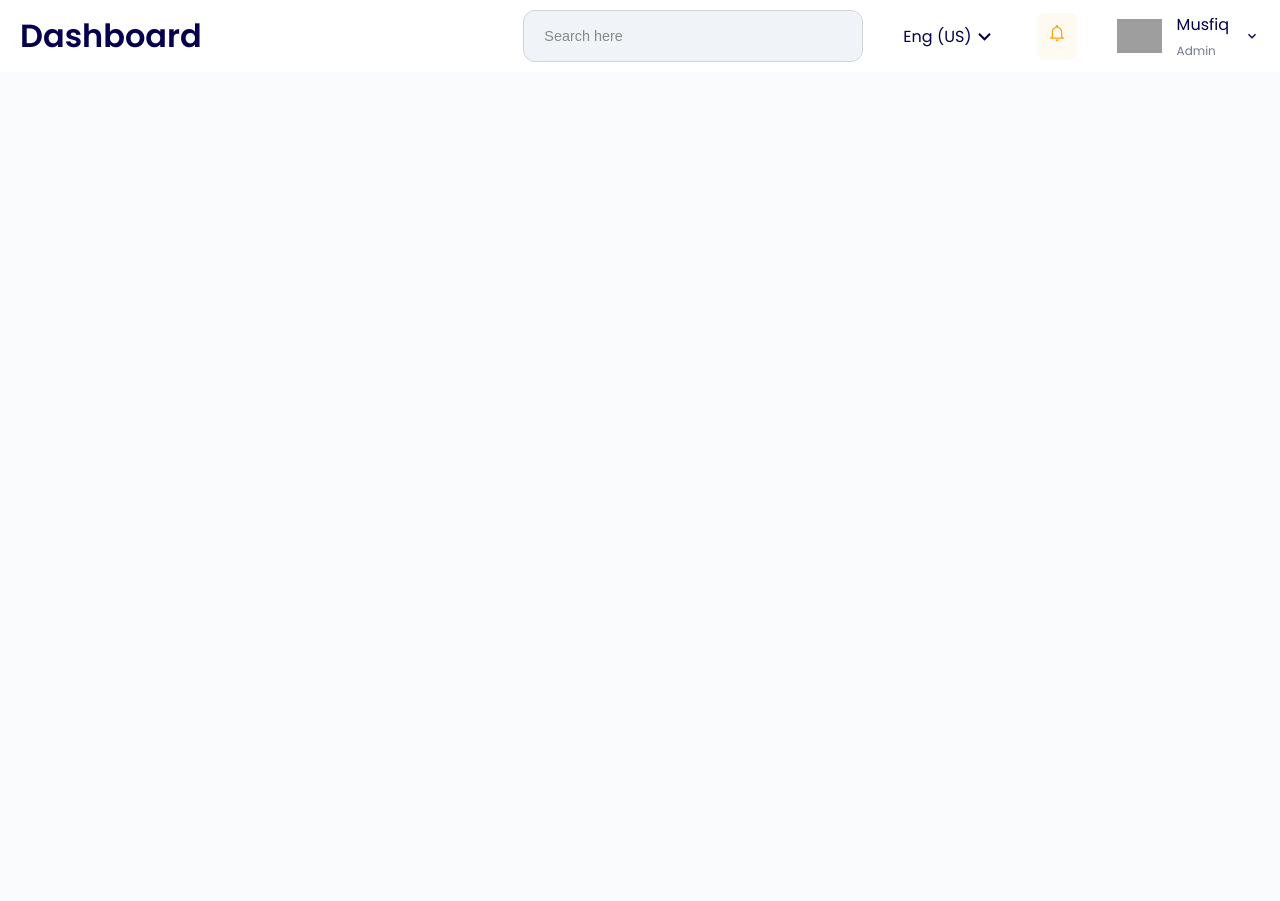
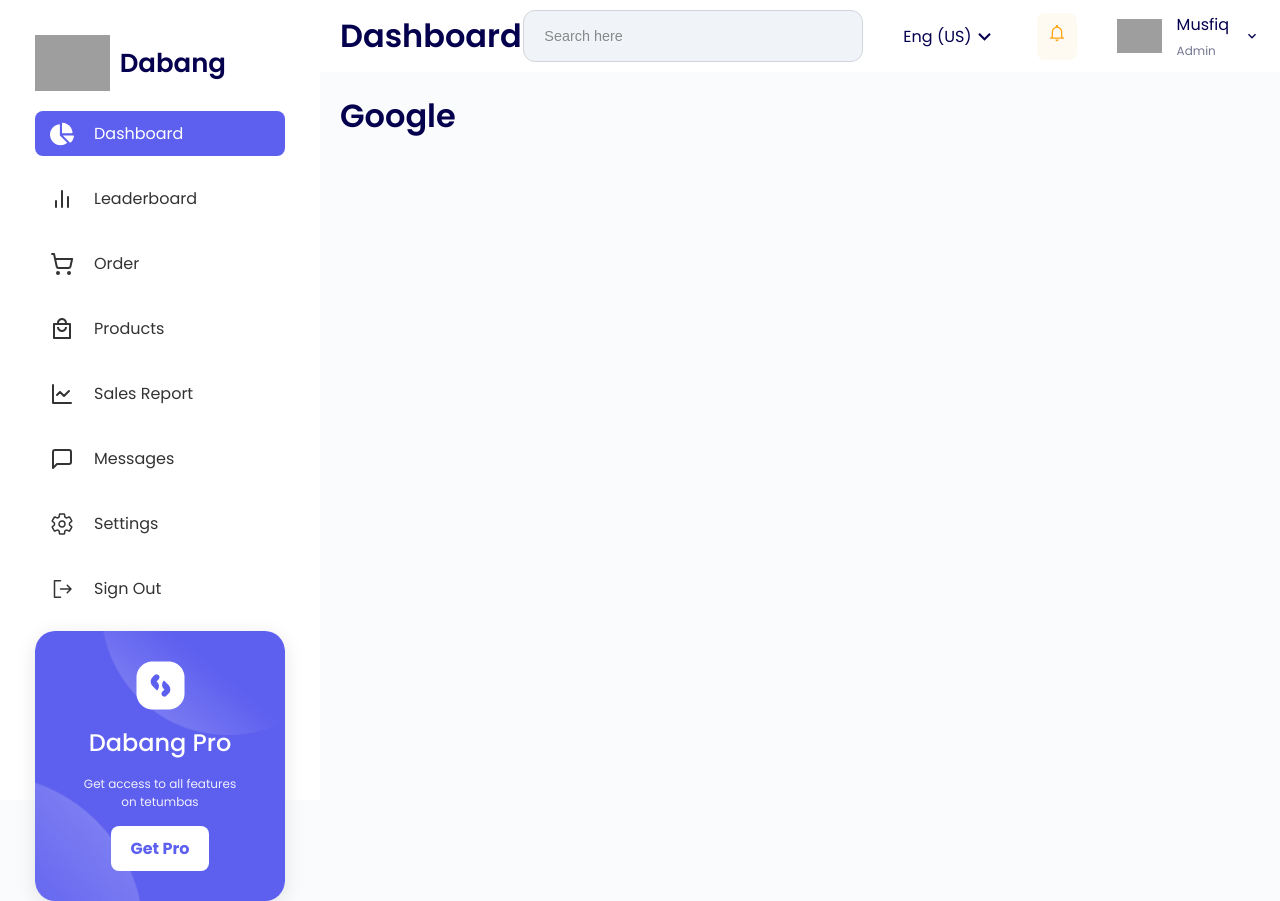
Before and after one commit to dev-yusupov/dashboard-app, a React (Create React App) app in the folder app/: page / in a window 1280 px wide. Before the commit the page ends 800 px from the top, so only its background shows below. Built offline with nearby package versions, Linux system fonts and the light colour scheme; grey boxes are pictures that could not be loaded.

Commit message:
Layout comleted

```diff
--- a/app/src/App.tsx
+++ b/app/src/App.tsx
@@ -1,47 +1,15 @@
 // App.tsx
 import { BrowserRouter as Router, Route, Routes } from 'react-router-dom';
-import { Helmet, HelmetProvider } from 'react-helmet-async';
-import { mainRoutes } from './routes/main-routes';
+import { HelmetProvider } from 'react-helmet-async';
 import NotFound from './pages/NotFound/NotFound';
-
-interface RouteWithHelmetProps {
-    name?: string;
-    component: React.FC;
-}
-
-const RouteWithHelmet: React.FC<RouteWithHelmetProps> = ({
-    // eslint-disable-next-line react/prop-types
-    name,
-    // eslint-disable-next-line react/prop-types
-    component: Component,
-}) => {
-    return (
-        <>
-            <Helmet>
-                <title>{name ? `${name} - Dabang` : 'Dabang'}</title>
-            </Helmet>
-            <Component />
-        </>
-    );
-};
+import DashboardLayout from './layouts/Dashboard';
 
 const App: React.FC = () => {
     return (
         <HelmetProvider>
             <Router>
                 <Routes>
-                    {mainRoutes.map((route, index) => (
-                        <Route
-                            key={index}
-                            path={route.path}
-                            element={
-                                <RouteWithHelmet
-                                    name={route.name}
-                                    component={route.component}
-                                />
-                            }
-                        />
-                    ))}
+                    <Route path="/" element={<DashboardLayout />} />
                     <Route path="*" element={<NotFound />} />
                 </Routes>
             </Router>
--- /dev/null
+++ b/app/src/layouts/Dashboard.module.css
@@ -0,0 +1,12 @@
+.dashboardLayout {
+    display: flex;
+    flex-direction: row;
+}
+.dashboardContent {
+    display: flex;
+    flex-direction: column;
+    width: 100%;
+}
+.mainContent {
+    padding: 20px;
+}
--- /dev/null
+++ b/app/src/layouts/Dashboard.tsx
@@ -0,0 +1,58 @@
+// Dashboard.tsx
+import React from 'react';
+import styles from './Dashboard.module.css';
+import Sidebar from '../components/Sidebar/Sidebar';
+import Navbar from '../components/Navbar/Navbar';
+import { mainRoutes } from '../routes/main-routes';
+import { Route, Routes } from 'react-router-dom';
+import { Helmet } from 'react-helmet-async';
+
+interface RouteWithHelmetProps {
+    name?: string;
+    component: React.FC;
+}
+
+const RouteWithHelmet: React.FC<RouteWithHelmetProps> = ({
+    // eslint-disable-next-line react/prop-types
+    name,
+    // eslint-disable-next-line react/prop-types
+    component: Component,
+}) => {
+    return (
+        <>
+            <Helmet>
+                <title>{name ? `${name} - Dabang` : 'Dabang'}</title>
+            </Helmet>
+            <Component />
+        </>
+    );
+};
+
+const DashboardLayout: React.FC = () => {
+    return (
+        <div className={styles.dashboardLayout}>
+            <Sidebar />
+            <div className={styles.dashboardContent}>
+                <Navbar />
+                <div className={styles.mainContent}>
+                    <Routes>
+                        {mainRoutes.map((route, index) => (
+                            <Route
+                                key={index}
+                                path={route.path}
+                                element={
+                                    <RouteWithHelmet
+                                        name={route.name}
+                                        component={route.component}
+                                    />
+                                }
+                            />
+                        ))}
+                    </Routes>
+                </div>
+            </div>
+        </div>
+    );
+};
+
+export default DashboardLayout;
--- a/app/src/pages/Dashboard/Dashboard.tsx
+++ /dev/null
@@ -1,12 +0,0 @@
-import React from 'react';
-import Navbar from '../../components/Navbar/Navbar';
-
-const Dashboard: React.FC = () => {
-    return (
-        <>
-            <Navbar />
-        </>
-    );
-};
-
-export default Dashboard;
--- /dev/null
+++ b/app/src/pages/Main/Main.tsx
@@ -0,0 +1,12 @@
+import React from 'react';
+import styles from './Main.module.css';
+
+const Main: React.FC = () => {
+    return (
+        <>
+            <h1 className={styles.test}>Google</h1>
+        </>
+    );
+};
+
+export default Main;
```
Also changed, not shown: app/src/routes/main-routes.tsx (+9 -9 lines), app/src/pages/Main/Main.module.css (added).
